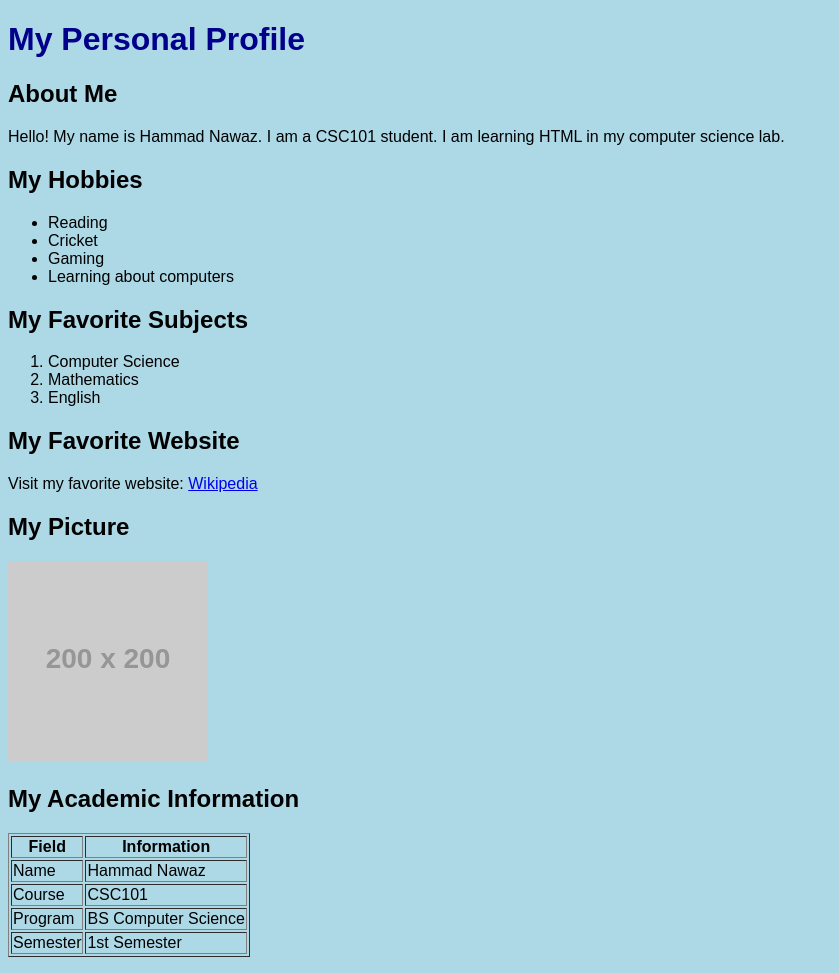
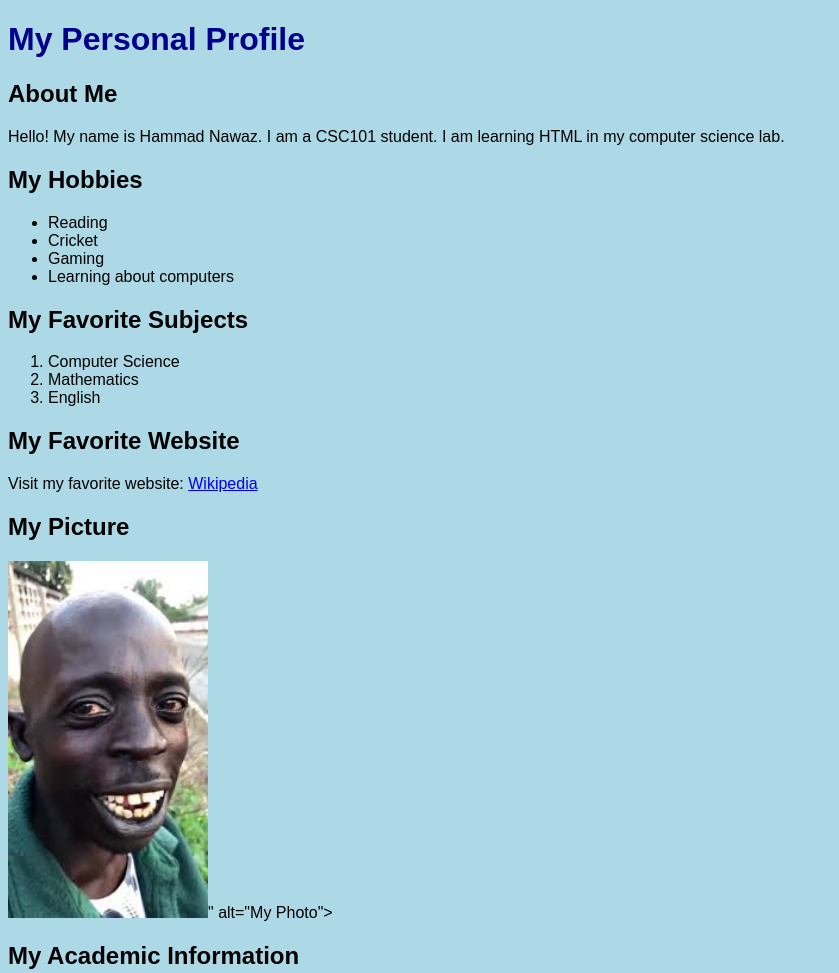
Before and after one commit to HAMMADNAWAZ11/my-first-html-page, a plain HTML site: page index.html in a window 1280 px wide. Shown: the top 973 px of the page, without its empty margins (0-839 px from the left). Drawn offline with Linux system fonts and the light colour scheme; placeholder pictures from the web are drawn by us.

Commit message:
Update index.html

```diff
--- a/index.html
+++ b/index.html
@@ -29,7 +29,7 @@
     <p>Visit my favorite website: <a href="https://www.wikipedia.org">Wikipedia</a></p>
 
     <h2>My Picture</h2>
-    <img src="https://placehold.co/200x200" alt="My Photo">
+    <img src="https://raw.githubusercontent.com/HAMMADNAWAZ11/my-first-html-page/main/images.jpg" width="200">" alt="My Photo">
 
     <h2>My Academic Information</h2>
     <table border="1">
```
